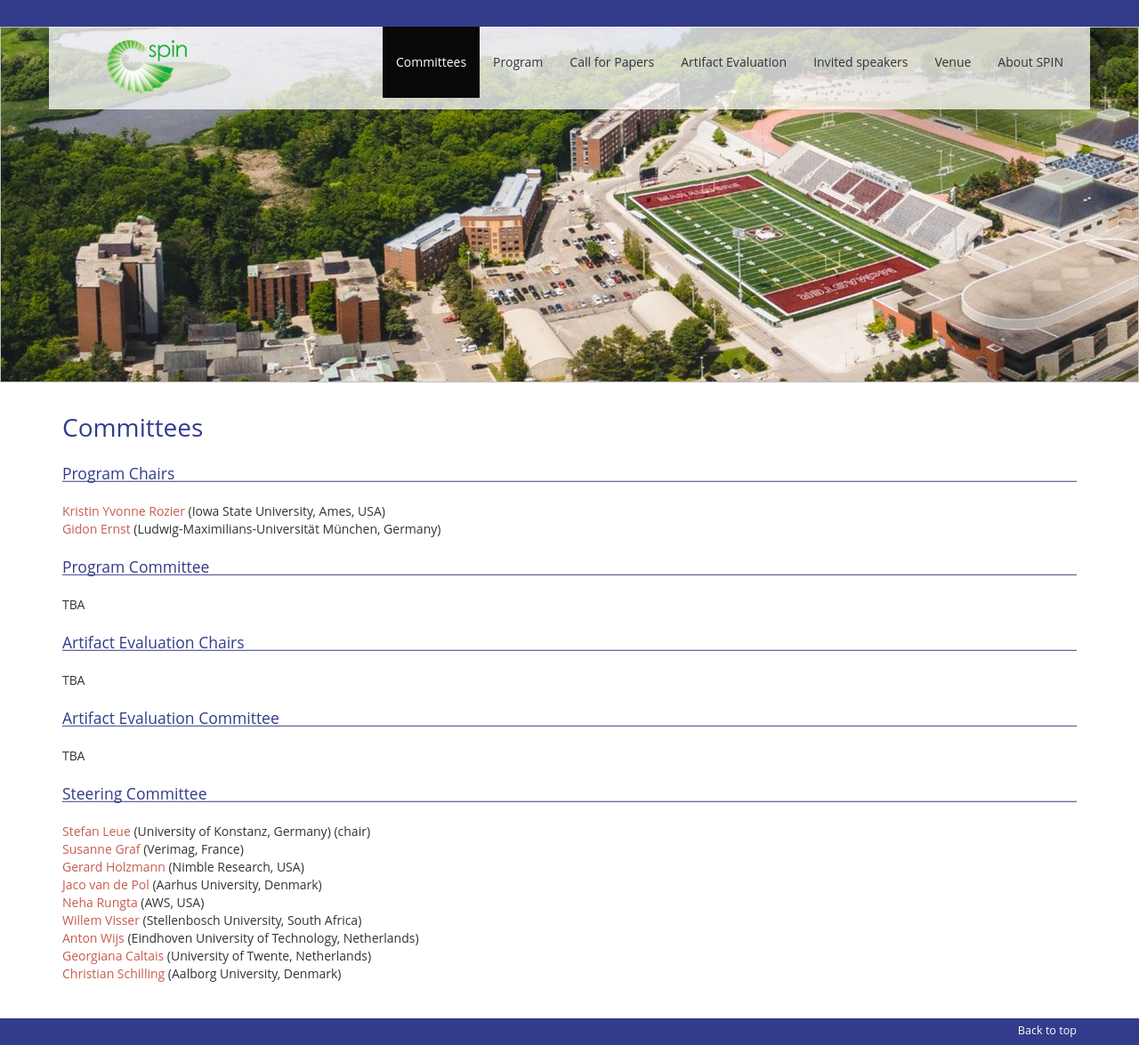
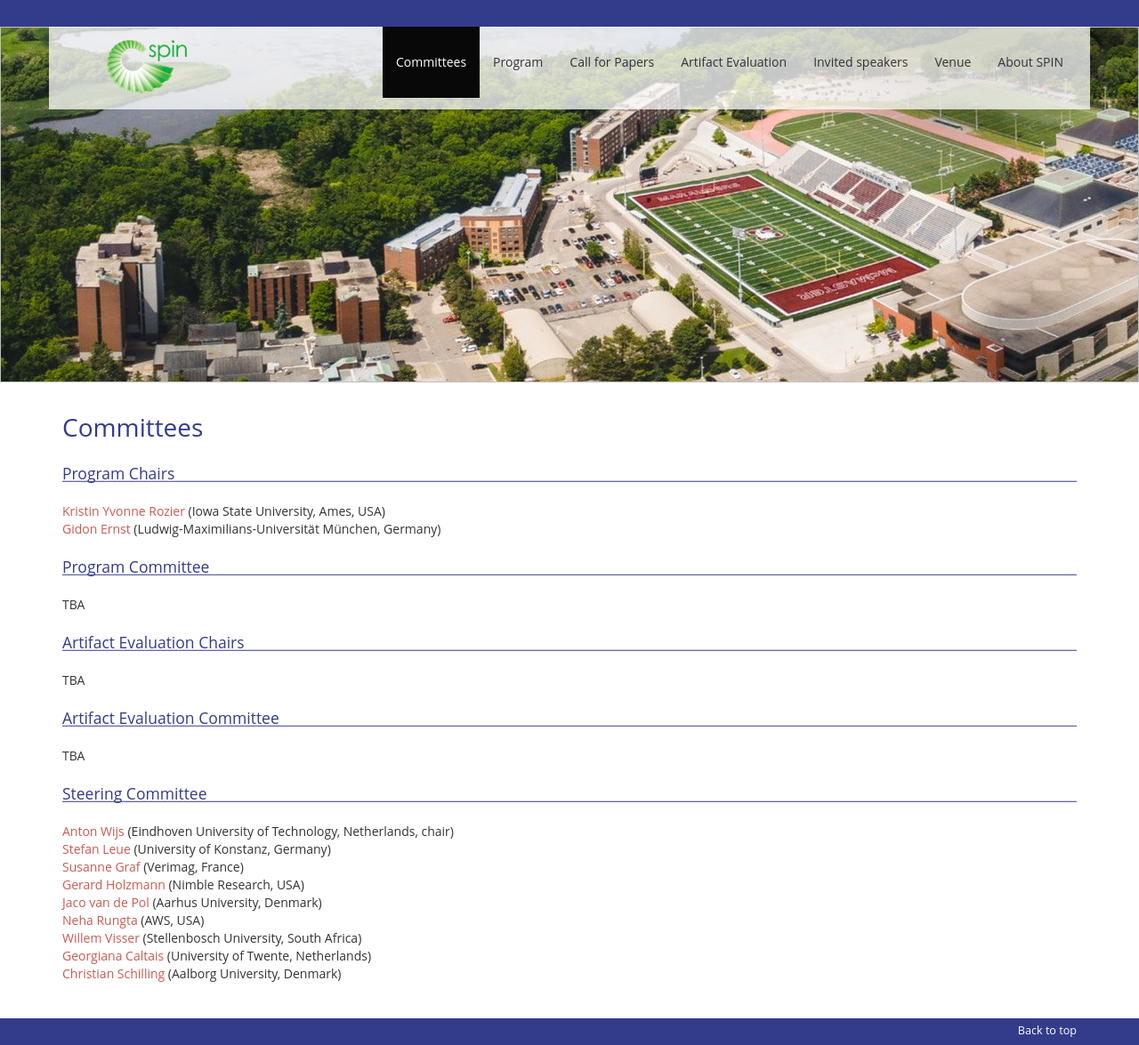
Before and after one commit to SPIN-web/SPIN2026, a Jekyll site: the page built from _pages/committees.md, in a window 1280 px wide. Shown: the whole page at 89% size. Built offline with Jekyll 4.4.1, drawn with Linux system fonts in a browser that asks for light colours; nearby versions of some CDN libraries; our own code applies the rules of GitHub Pages for plain Markdown files.

```diff
--- a/_pages/committees.md
+++ b/_pages/committees.md
@@ -26,12 +26,12 @@ TBA
 
 ## Steering Committee
 
-[Stefan Leue](https://www.sen.uni-konstanz.de/members/prof-dr-stefan-leue/) (University of Konstanz, Germany) (chair)
+[Anton Wijs](https://www.win.tue.nl/~awijs/) (Eindhoven University of Technology, Netherlands, chair)
+[Stefan Leue](https://www.sen.uni-konstanz.de/members/prof-dr-stefan-leue/) (University of Konstanz, Germany)
 [Susanne Graf](http://www-verimag.imag.fr/~graf/) (Verimag, France)
 [Gerard Holzmann](https://spinroot.com/gerard/) (Nimble Research, USA)
 [Jaco van de Pol](https://cs.au.dk/~jaco/) (Aarhus University, Denmark)
 [Neha Rungta](https://www.amazon.science/author/neha-rungta) (AWS, USA)
 [Willem Visser](http://www.cs.sun.ac.za/~wvisser/) (Stellenbosch University, South Africa)
-[Anton Wijs](https://www.win.tue.nl/~awijs/) (Eindhoven University of Technology, Netherlands)
 [Georgiana Caltais](https://www.georgianacaltais.com/) (University of Twente, Netherlands)
 [Christian Schilling](https://www.christianschilling.net/) (Aalborg University, Denmark)
```
